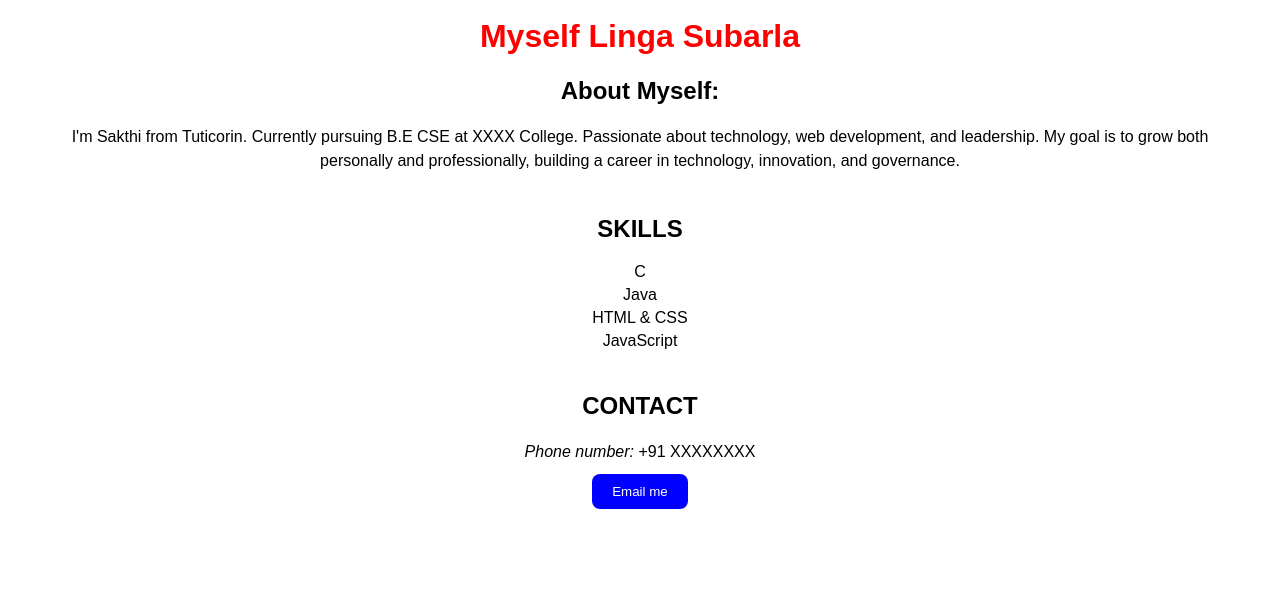
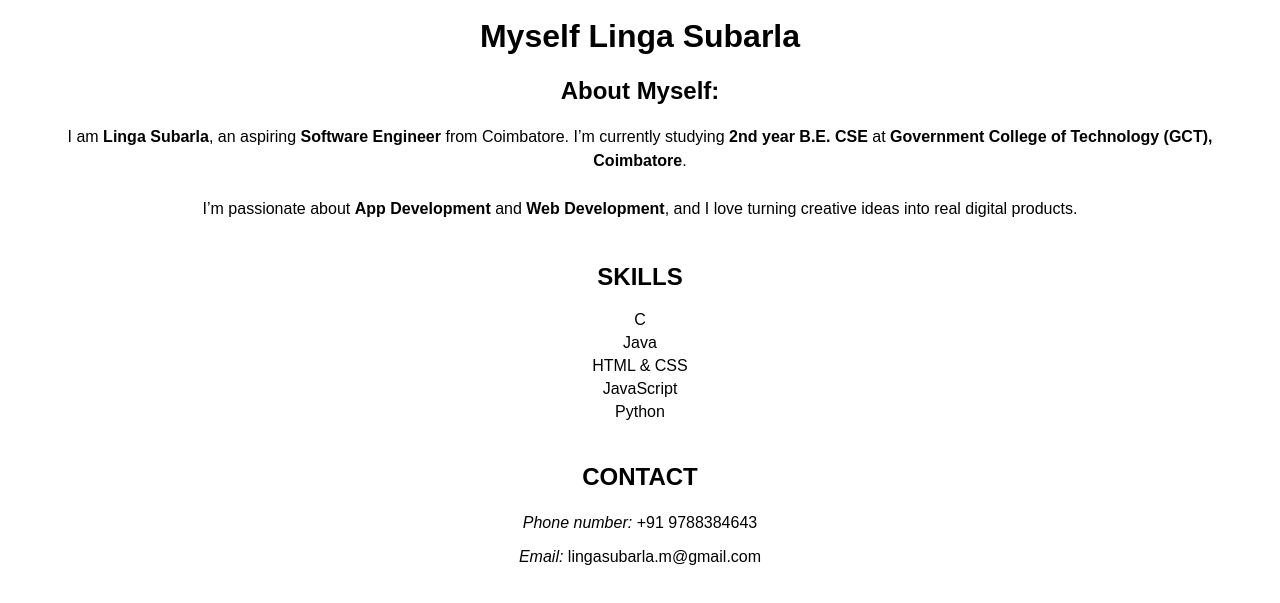
Before and after one commit to lingasubarla/linga-s-portfolio, a plain HTML site: page index.html in a window 1280 px wide. Shown: the part 41-644 px from the top of the page. Drawn offline with Linux system fonts and the light colour scheme.

Commit message:
Add files via upload

```diff
--- a/index.html
+++ b/index.html
@@ -21,7 +21,7 @@
     height: auto;
   }
   h1 {
-    color: red;
+    color: black;
   }
   h2, h3 {
     color: black;
@@ -61,15 +61,16 @@
 </head>
 
 <body>
-  <img src="yourphoto.jpg" alt="Sakthi Photo">
+  <img src="linga.jpg" alt="Sakthi Photo">
   <h1>Myself Linga Subarla</h1>
 
   <h2>About Myself:</h2>
   <p>
-    I'm Sakthi from Tuticorin. Currently pursuing B.E CSE at XXXX College.
-    Passionate about technology, web development, and leadership.
-    My goal is to grow both personally and professionally, building a career
-    in technology, innovation, and governance.
+  I am <strong>Linga Subarla</strong>, an aspiring <strong>Software Engineer</strong> from Coimbatore.
+      I’m currently studying <strong>2nd year B.E. CSE</strong> at <strong>Government College of Technology (GCT), Coimbatore</strong>.<br><br>
+      I’m passionate about <strong>App Development</strong> and <strong>Web Development</strong>,
+      and I love turning creative ideas into real digital products.
+    </p>
   </p>
 
   <hr>
@@ -79,19 +80,16 @@
     <li>Java</li>
     <li>HTML & CSS</li>
     <li>JavaScript</li>
+    <li>Python</li>
   </ul>
 
   <hr>
   <div id="contact">
     <h2>CONTACT</h2>
-    <p><i>Phone number:</i> <span id="number">+91 XXXXXXXX</span></p>
-    <button onclick="emailMe()">Email me</button>
+    <p><i>Phone number:</i> <span id="number">+91 9788384643</span></p>
+    <p><i>Email:</i> <span id="number">lingasubarla.m@gmail.com</span></p>
+
   </div>
 
-  <script>
-    function emailMe() {
-      window.location.href = "mailto:sakthi@gmail.com";
-    }
-  </script>
 </body>
 </html>
```
